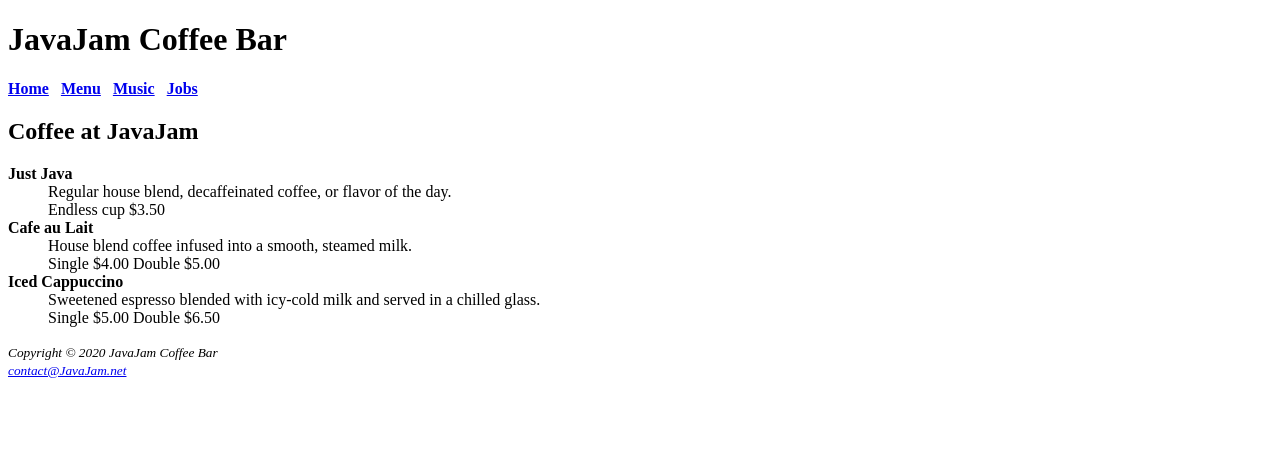
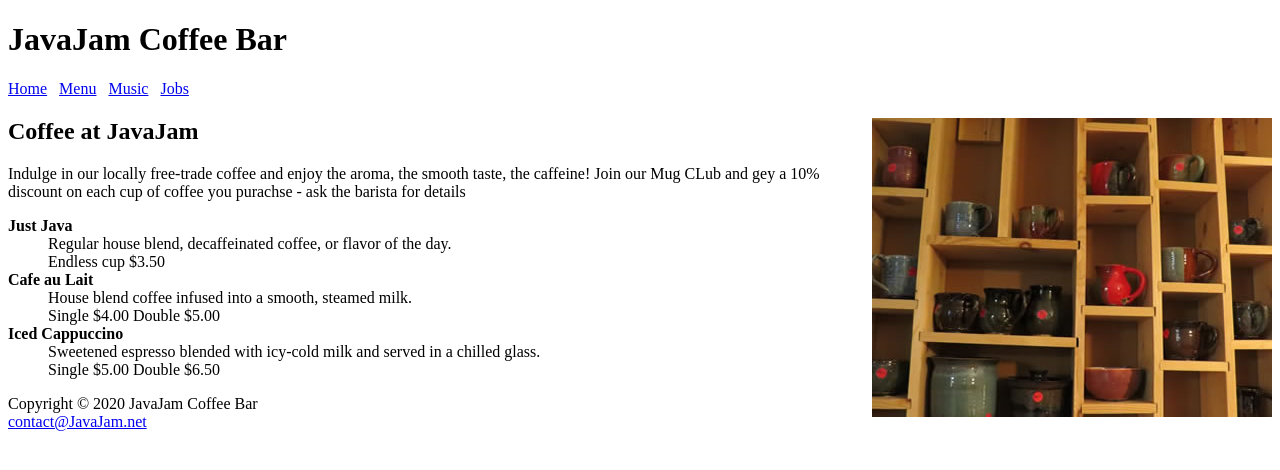
Before and after one commit to mayomya11/javajam, a plain HTML site: page menu.html in a window 1280 px wide. Drawn offline with Linux system fonts and the light colour scheme.

Commit message:
Update menu.html

```diff
--- a/menu.html
+++ b/menu.html
@@ -2,20 +2,26 @@
 <html lang="en">
 <head>
 <title> JavaJam Coffee Bar</title>
-<meta charset="utf-8")
+<meta charset="utf-8">
+<link href="javajam.css" rel="stylesheet">
 </head>
 <body>
+<div id="wrapper">
+<header>
 <h1>JavaJam Coffee Bar</h1>
+</header
 <nav>
-<b>
 <a href="index.html">Home</a> &nbsp;
 <a href="menu.html">Menu</a> &nbsp;
 <a href="music.html">Music</a> &nbsp;
 <a href="jobs.html">Jobs</a>
-</b>
 </nav>
 <main>
+<img src="mugs.jpg" alt="coffee mugs" align="right" width="400" height="299">
 <h2>Coffee at JavaJam</h2>
+<p>Indulge in our locally free-trade coffee and enjoy the aroma, the smooth taste,
+the caffeine! Join our Mug CLub and gey a 10% discount on each cup of coffee you
+purachse - ask the barista for details</p>
 <dl>
   <dt><b>Just Java</b></dt>
   <dd>Regular house blend, decaffeinated coffee, or flavor of the day.</dd>
@@ -28,11 +34,10 @@
   <dd>Single $5.00 Double $6.50</dd>
 </dl>
 <footer>
-<small><i>
   Copyright &copy; 2020 JavaJam Coffee Bar<br>
   <a href="mailto:dromancheck@bbrook.k12.nj.us">contact@JavaJam.net</a>
-</i></small>
 </main>
 </footer>
+</div>
 </body>
 </html>
```
